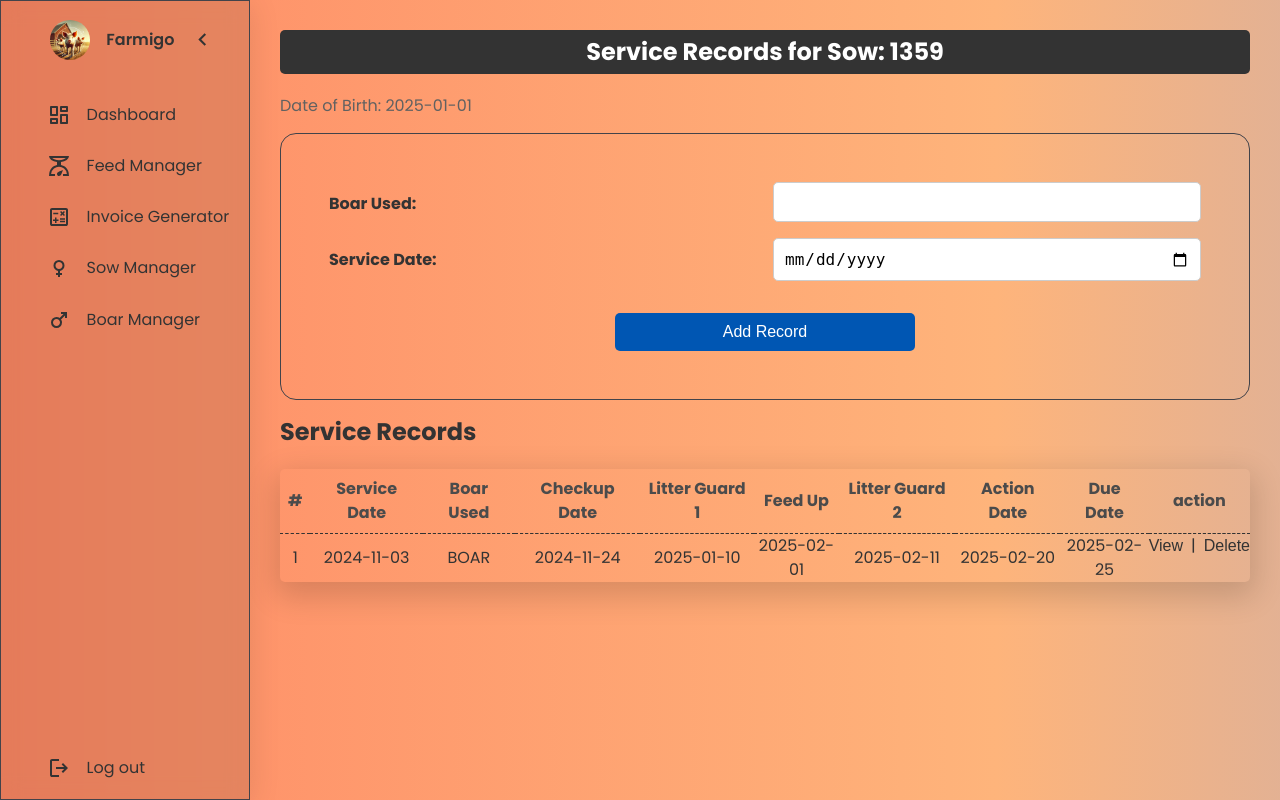
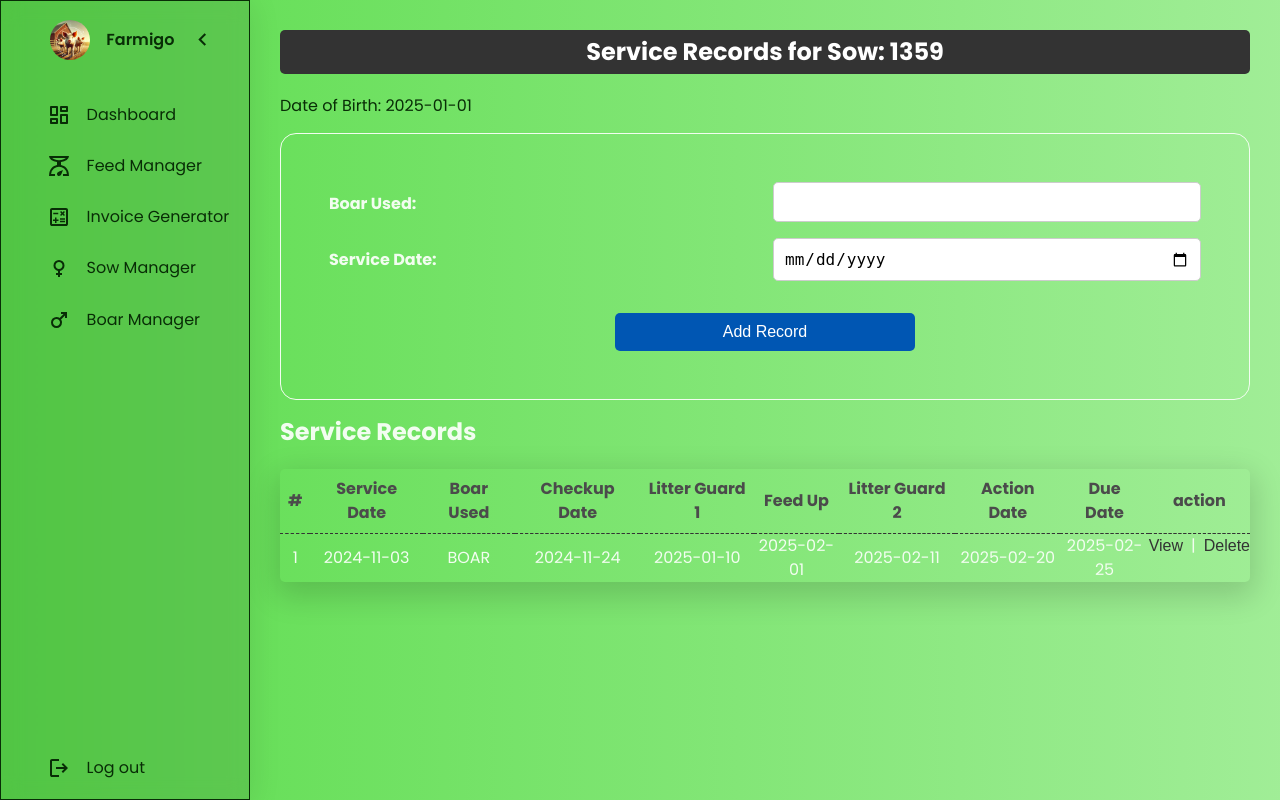
Before and after one commit to WhiteHatOracle/python-pig-management-system, a Flask app: page /sows/5 in a window 1280 px wide. Run offline with Flask 3, Linux system fonts and the light colour scheme; a user stored in the database is signed in.

Commit message:
some visual changes, functionality stays the same

```diff
--- a/app.py
+++ b/app.py
@@ -232,10 +232,11 @@ dash_app.layout = dbc.Container([
 
         html.Hr(),
 
+        html.H3("Sow Service Records"),
         # Table for Sow Service Records
-        html.H3("Sow Service Records"),
         dash_table.DataTable(
             id="sow-service-table",
+            # className='sow-service-table',
             columns=[
                 {"name": "Sow ID", "id": "sow_id"},  # Now correctly shows sowID
                 {"name": "Service Date", "id": "service_date"},
@@ -243,10 +244,41 @@ dash_app.layout = dbc.Container([
                 {"name": "Second Litter Guard", "id": "litter_guard2_date"},
                 {"name": "Due Date", "id": "due_date"},
             ],
-            style_table={"overflowX": "auto"},
-            style_header={"fontWeight": "bold", "backgroundColor": "#f8f9fa"},
-            style_data={"backgroundColor": "#ffffff", "color": "#000"},
-            sort_action="native"
+            # style_table={"overflowX": "auto"},
+            # style_header={"fontWeight": "bold", "backgroundColor": "#f8f9fa"},
+            # style_data={"backgroundColor": "transparent", "color": "#000"},
+                sort_action="native",
+                style_table={
+                    'width': '100%',
+                    'backdropFilter': 'blur(10px)',# Apply backdrop blur
+                },
+                style_header={
+                    'backgroundColor': '#4CAF50',
+                    'color': 'white',
+                    'textAlign': 'center',
+                    'fontWeight': 'bold'
+                },
+                style_cell={
+                    'border': '1px solid #ddd',
+                    'padding': '8px',
+                    'textAlign': 'center',
+                    'fontFamily': 'Arial, sans-serif'
+                },
+                style_data_conditional=[{
+                    'if': {'column_id': 'due_date'},
+                    'color': '#082d06',
+                    'fontWeight': 'bold'
+                },{
+                    'if': {'row_index': 'odd'},  # Zebra striping effect
+                    'backgroundColor': '#5bdc4c',
+                    'color': 'white'
+                }],
+            css=[{
+                "selector": ".dash-table-container",
+                "rule": "border-collapse: collapse !important;"},
+                {"selector": "tbody tr:hover",
+                 "rule": "background-color: #ddd !important;"
+                }]
         ),
 
         dcc.Interval(
@@ -285,7 +317,7 @@ def get_total_counts():
         # Fetch counts from database
         total_sows = db.session.query(Sows.id).count()  # Count total sows from Sows table
         total_boars = db.session.query(Boars.id).count()  # Count total boars from Boars table
-        total_porkers = 300  # Placeholder (Replace if you have a Porkers table)
+        total_porkers = 150  # Placeholder (Replace if you have a Porkers table)
 
         # Compute total pigs after defining all variables
         total_pigs = total_sows + total_boars + total_porkers
--- a/static/css/home.css
+++ b/static/css/home.css
@@ -1,11 +1,38 @@
 @import url('https://fonts.googleapis.com/css2?family=Poppins:ital,wght@0,100;0,200;0,300;0,400;0,500;0,600;0,700;0,800;0,900;1,100;1,200;1,300;1,400;1,500;1,600;1,700;1,800;1,900&display=swap');
-:root{
-  --base-clr: #11121a;
-  --line-clr: #42434a;
-  --hover-clr: #d4d4d4;
-  --text-clr: #333;
-  --accent-clr: #5e63ff;
-  --secondary-text-clr: #616161;
+/* :root{
+  --bacground-clr :    #f2fdf0;
+  --border-clr:        #e0fcdc;
+  --text-clr:          #c3f6bc;
+  --hover-clr:         #93ee87;
+  --button-clr:        #5bdc4c;
+  --line-clr:          #34c324;
+  --header-clr:        #26a118;
+  --img-background-clr:#227e17;
+  --text-priamary-clr: #1e6417;
+  --active-clr:        #1a5215;
+  --focus-clr:         #082d06;
+} */
+:root {
+  --bg-light:        #f2fdf0;
+  --bg-lighter:      #e0fcdc;
+  --bg-lightest:     #c3f6bc;
+
+  --bg-primary:      #93ee87;
+  --bg-secondary:    #5bdc4c;
+  --bg-accent:       #34c324;
+
+  --hover-primary:   #26a118;
+  --hover-secondary: #227e17;
+  --hover-accent:    #1e6417;
+
+  --border-light:    #1a5215;
+  --border-dark:     #082d06;
+
+  --text-light:      #f2fdf0;
+  --text-dark:       #082d06;
+
+  --shadow-light:    rgba(26, 82, 21, 0.3);
+  --shadow-dark:     rgba(8, 45, 6, 0.6);
 }
 *{
   margin: 0;
@@ -17,15 +44,15 @@ html{
 }
 body{
   min-height: 100dvh;
-  color: var(--text-clr);
+  color: var(--text-light);
   display: grid;
   grid-template-columns: auto 1fr;
-  background: linear-gradient(90deg, #ff7e5f, #feb47b, #86a8e7, #91eae4);
+  background: linear-gradient(90deg, #5bdc4c, #c3f6bc, #e0fcdc);
   background-size: 300% 300%;
   animation: gradientMove 120s ease infinite;
 }
 
-@keyframes gradientMove {
+/* @keyframes gradientMove {
   0%{
       background-position: 0% 50%;
   }
@@ -35,7 +62,7 @@ body{
   100%{
       background-position: 0% 50%;
   }
-}
+} */
 
 #sidebar{
   box-sizing: border-box;
@@ -46,7 +73,7 @@ body{
   backdrop-filter: blur(10px);
   -webkit-backdrop-filter: blur(10px); /* Safari support */
   box-shadow: 0 4px 30px rgba(0, 0, 0, 0.1); /* Subtle shadow */
-  border: 1px solid var(--line-clr);
+  border: 1px solid var(--border-dark);
   position: sticky;
   top: 0;
   align-self: start;
@@ -134,7 +161,7 @@ body{
   border-radius: .5em;
   padding: .85em;
   text-decoration: none;
-  color: var(--text-clr);
+  color: var(--text-dark);
   display: flex;
   align-items: center;
   gap: 1em;
@@ -142,7 +169,7 @@ body{
 
 #sidebar svg{
   flex-shrink: 0;
-  fill: var(--text-clr);
+  fill: var(--text-dark);
 }
 
 #sidebar a span{
@@ -150,7 +177,7 @@ body{
 }
 
 #sidebar a:hover{
-  background-color: var(--hover-clr);
+  background-color: var(--bg-light);
 }
 
 #sidebar{
@@ -167,32 +194,17 @@ main{
   padding: min(30px, 7%);
 }
 main p{
-  color: var(--secondary-text-clr);
+  color: var(--text-dark);
   margin-top: 5px;
   margin-bottom: 15px;
 }
 .container{
-  border: 1px solid var(--line-clr);
+  border: 1px solid var(--bg-light);
   border-radius: 1em;
   margin-bottom: 20px;
   padding: min(3em, 15%);
 
   h2, p { margin-top: 1em }
-}
-/* Dark Mode Toggle Button */
-/* Dark Mode Styles */
-.dark-mode {
-  --bg-color: #121212;
-  --text-color: #ffffff;
-  --toggle-bg: #444;
-  --switch-color: #fff;
-}
-
-.light-mode {
-  --bg-color: #ffffff;
-  --text-color: #333;
-  --toggle-bg: #ccc;
-  --switch-color: #666;
 }
 
 
@@ -212,7 +224,7 @@ main p{
     height: 60px;
     width: 100%;
     border-right: none;
-    border-top: 1px solid var(--line-clr);
+    border-top: 1px solid var(--border-dark);
     padding: 0;
     position: fixed;
     top: unset;
```
Also changed, not shown: Templates/boars.html (+5 -5 lines), static/css/dashboard.css (+0 -41 lines), static/css/sows.css (+59 -17 lines), instance/database.db.
